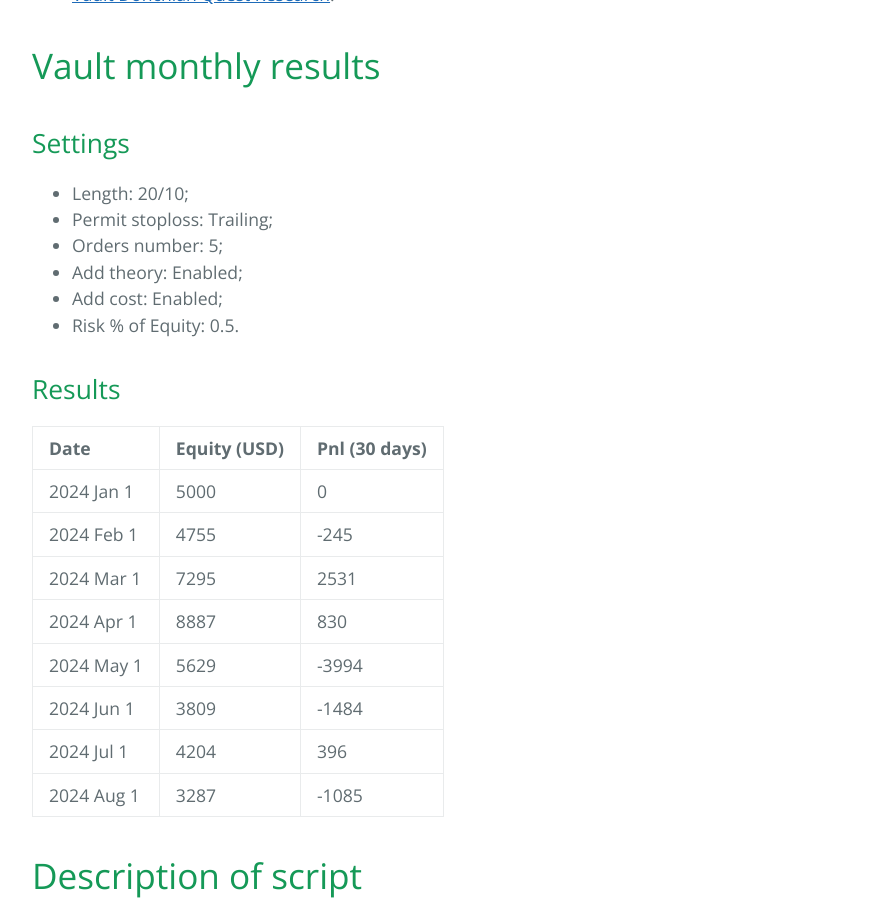
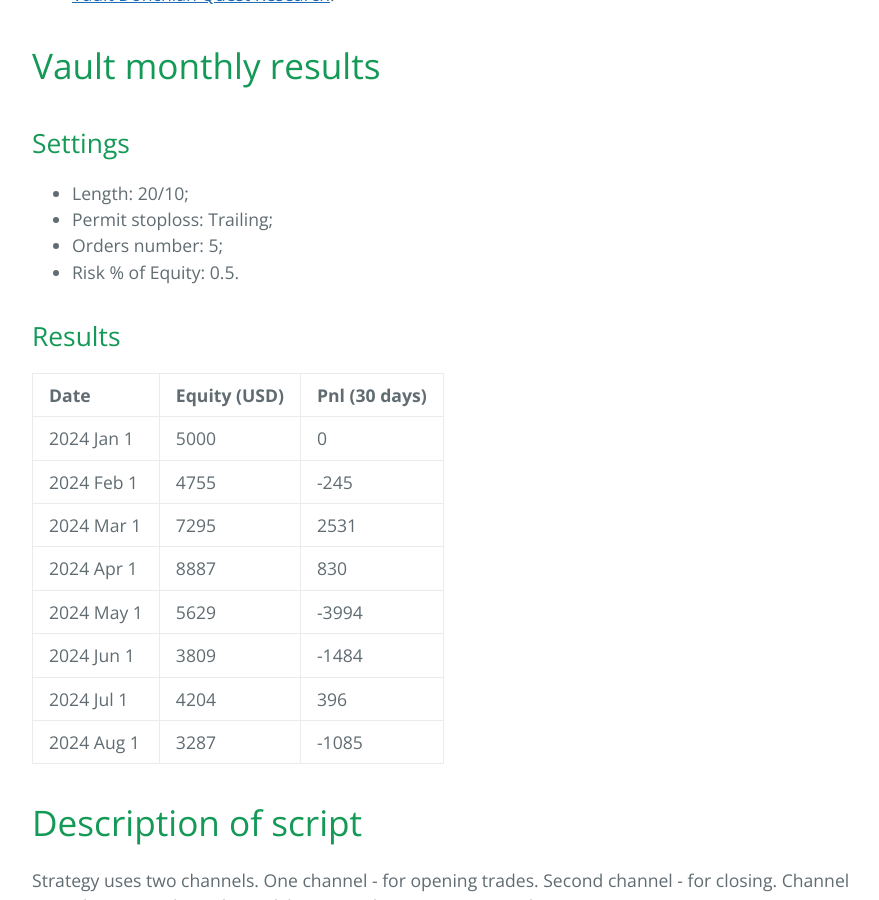
Before and after one commit to sergeyen7/sergeyen7.github.io, a Jekyll site: the page built from index.md, in a window 1280 px wide and 900 px high, scrolled down 3268 px. Shown: the whole window, without its empty margins (192-1071 px from the left). Built offline with Jekyll 4.4.1, drawn with Linux system fonts in a browser that asks for light colours; nearby versions of some CDN libraries.

Commit message:
Update index.md

```diff
--- a/index.md
+++ b/index.md
@@ -83,8 +83,6 @@ It's open-source Pine script V5.
 * Length: 20/10;
 * Permit stoploss: Trailing;
 * Orders number: 5;
-* Add theory: Enabled;
-* Add cost: Enabled;
 * Risk % of Equity: 0.5.
 
 ## Results
```
